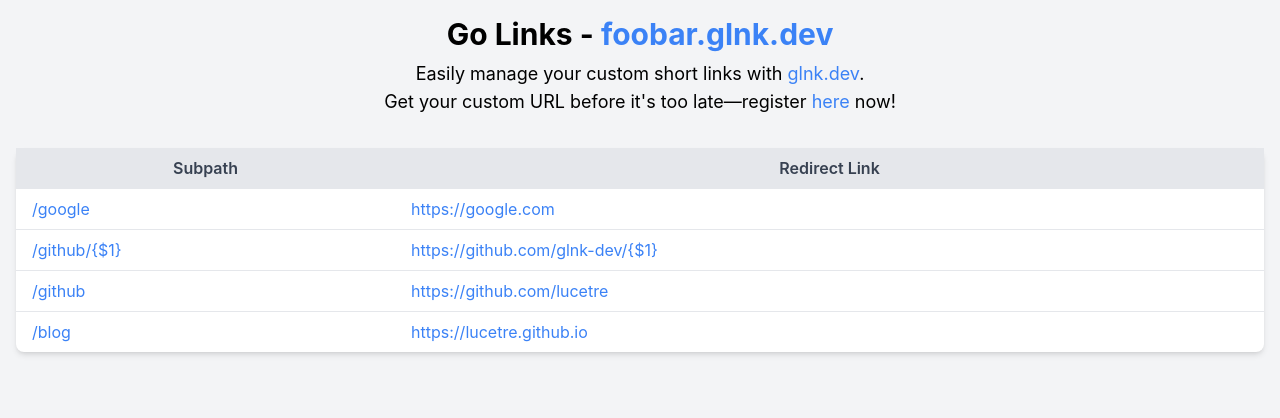
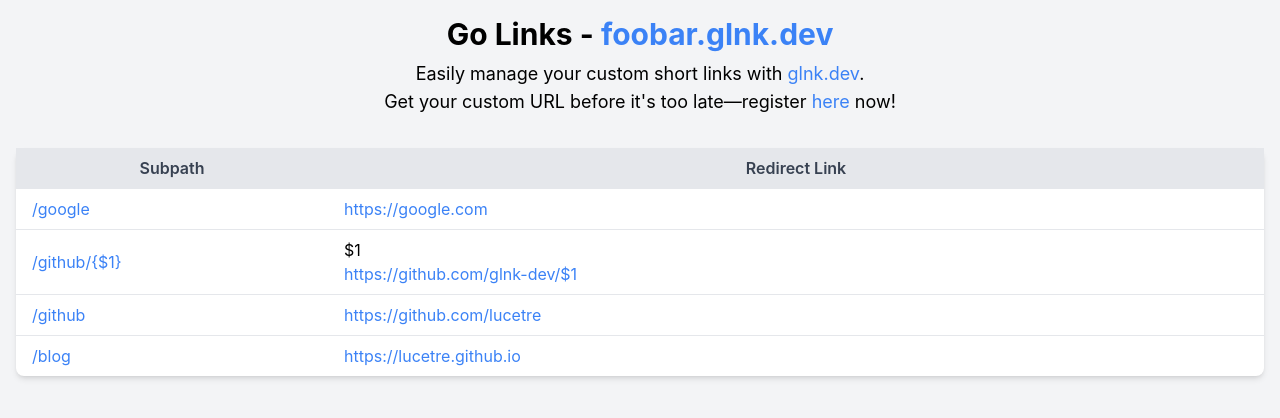
Before and after one commit to glnk-dev/webapp, a React (Create React App) app: page / in a window 1280 px wide. Shown: the top 418 px of the page. Built offline with nearby package versions, Linux system fonts and the light colour scheme.

Commit message:
refactor and add url generotor

```diff
--- a/src/App.js
+++ /dev/null
@@ -1,79 +0,0 @@
-import React, { useEffect, useState } from "react";
-import { Route, Routes, useLocation } from "react-router-dom";
-import RedirectComponent from "./components/RedirectComponent";
-import YAML from 'yaml'
-import "./App.css";
-
-import TablePage from "./components/TablePage";
-
-function App() {
-  const [redirectMap, setRedirectMap] = useState({});
-  const location = useLocation();
-
-  useEffect(() => {
-    const loadUrlMap = async () => {
-      const urlMap = await fetchUrlMap();
-      setRedirectMap(urlMap);
-    };
-    loadUrlMap();
-  }, []);
-
-  // Find the matching URL and replace dynamic segments
-  const getRedirectUrl = (pathname) => {
-    // Iterate through all paths in the redirectMap
-    for (const [pattern, url] of Object.entries(redirectMap)) {
-      // Convert pattern to regex, replacing '/{$1}' with a capturing group
-      const regexPattern = pattern.replace(/\/\{\$1\}/g, "/([^/]+)");
-      const regex = new RegExp(`^${regexPattern}$`);
-      const match = pathname.match(regex);
-
-      if (match) {
-        console.log(`Matched pattern: ${pattern}`);
-        console.log(`Redirect URL before replacement: ${url}`);
-        // Replace '{$1}' with the captured group
-        return url.replace("{$1}", match[1]);
-      }
-    }
-    return null;
-  };
-
-  // Utility function to trim trailing slash
-  const trimTrailingSlash = (path) => {
-    return path.replace(/\/$/, '');
-  };
-
-  const redirectUrl = getRedirectUrl(trimTrailingSlash(location.pathname));
-  return (
-    <Routes>
-      <Route path="/" element={<TablePage />} />
-      <Route
-        path="*"
-        element={
-          redirectUrl ? (
-            <RedirectComponent redirectUrl={redirectUrl} />
-          ) : (
-            <TablePage />
-          )
-        }
-      />
-    </Routes>
-  );
-}
-
-// Function to fetch URL map configuration
-const fetchUrlMap = async () => {
-  try {
-    const response = await fetch(`${process.env.PUBLIC_URL}/glnk.yaml`);
-    if (!response.ok) {
-      throw new Error("Network response was not ok");
-    }
-    // Fetch the YAML file content as plain text
-    const data = await response.text();
-    return YAML.parse(data);
-  } catch (error) {
-    console.error("Failed to fetch YAML:", error);
-    return {};
-  }
-};
-
-export default App;
--- /dev/null
+++ b/src/App.tsx
@@ -0,0 +1,41 @@
+import { Route, Routes, useLocation } from "react-router-dom";
+import RedirectComponent from "./components/RedirectComponent";
+import "./App.css";
+
+import TablePage from "./pages/TablePage";
+import { getRedirectUrl, trimTrailingSlash } from "./lib/utils";
+import { useQuery } from "@tanstack/react-query";
+import { fetchUrlMap } from "./api";
+
+function App() {
+  const location = useLocation();
+
+  const { data: redirectMap } = useQuery({
+    queryKey: ["url_map"],
+    queryFn: fetchUrlMap,
+    initialData: {},
+  });
+
+  const redirectUrl = getRedirectUrl(
+    redirectMap,
+    trimTrailingSlash(location.pathname)
+  );
+
+  return (
+    <Routes>
+      <Route path="/" element={<TablePage redirectMap={redirectMap} />} />
+      <Route
+        path="*"
+        element={
+          redirectUrl ? (
+            <RedirectComponent redirectUrl={redirectUrl} />
+          ) : (
+            <TablePage redirectMap={redirectMap} />
+          )
+        }
+      />
+    </Routes>
+  );
+}
+
+export default App;
--- /dev/null
+++ b/src/api/index.ts
@@ -0,0 +1,18 @@
+import YAML from "yaml";
+
+const baseUrl = process.env.PUBLIC_URL;
+
+export const fetchUrlMap = async () => {
+  try {
+    const response = await fetch(`${baseUrl}/glnk.yaml`);
+    if (!response.ok) {
+      throw new Error("Network response was not ok");
+    }
+    // Fetch the YAML file content as plain text
+    const data = await response.text();
+    return YAML.parse(data) as Record<string, string>;
+  } catch (error) {
+    console.error("Failed to fetch YAML:", error);
+    return {};
+  }
+};
--- a/src/components/RedirectComponent.js
+++ b/src/components/RedirectComponent.tsx
@@ -1,6 +1,8 @@
 import React, { useEffect } from "react";
 
-const RedirectComponent = ({ redirectUrl }) => {
+const RedirectComponent = (props: { redirectUrl: string }) => {
+  const { redirectUrl } = props;
+
   useEffect(() => {
     window.location.href = redirectUrl;
   }, [redirectUrl]);
--- /dev/null
+++ b/src/components/URLGenerator.tsx
@@ -0,0 +1,62 @@
+import { useState } from "react";
+
+const extractVariables = (template: string) => {
+  const pattern = /\{([^}]+)\}/g;
+  const extractedVars = [];
+  let match;
+  while ((match = pattern.exec(template)) !== null) {
+    extractedVars.push(match[1]);
+  }
+  return extractedVars;
+};
+
+const generateUrl = (template: string, varMap: Record<string, string>) => {
+  let result = template;
+  Object.entries(varMap).forEach(([key, value]) => {
+    result = result.replace(`{${key}}`, value);
+  });
+  return result;
+};
+
+const URLGenerator = (props: { template: string }) => {
+  const { template } = props;
+  const variables = extractVariables(template);
+
+  const [varMap, setVarMap] = useState(() => {
+    const ret: Record<string, string> = {};
+    variables.forEach((v) => {
+      ret[v] = v;
+    });
+    return ret;
+  });
+
+  const generatedUrl = generateUrl(template, varMap);
+  return (
+    <div>
+      {variables.map((v) => {
+        return (
+          <div>
+            <input
+              key={v}
+              value={varMap[v]}
+              placeholder={v}
+              onChange={(ev) => {
+                setVarMap((prev) => {
+                  return {
+                    ...prev,
+                    [v]: ev.target.value,
+                  };
+                });
+              }}
+            />
+          </div>
+        );
+      })}
+      <a href={generatedUrl} className="text-blue-500 hover:underline">
+        {generatedUrl}
+      </a>
+    </div>
+  );
+};
+
+export default URLGenerator;
--- a/src/index.js
+++ /dev/null
@@ -1,14 +0,0 @@
-import React from "react";
-import ReactDOM from "react-dom/client";
-import "./index.css";
-import App from "./App";
-import { BrowserRouter } from "react-router-dom";
-
-const root = ReactDOM.createRoot(document.getElementById("root"));
-root.render(
-  <React.StrictMode>
-    <BrowserRouter basename={process.env.PUBLIC_URL}>
-      <App />
-    </BrowserRouter>
-  </React.StrictMode>
-);
--- /dev/null
+++ b/src/index.tsx
@@ -0,0 +1,21 @@
+import React from "react";
+import ReactDOM from "react-dom/client";
+import "./index.css";
+import App from "./App";
+import { BrowserRouter } from "react-router-dom";
+import { QueryClient, QueryClientProvider } from "@tanstack/react-query";
+
+const rootElement = document.getElementById("root")!;
+const root = ReactDOM.createRoot(rootElement);
+
+const queryClient = new QueryClient();
+
+root.render(
+  <React.StrictMode>
+    <BrowserRouter basename={process.env.PUBLIC_URL}>
+      <QueryClientProvider client={queryClient}>
+        <App />
+      </QueryClientProvider>
+    </BrowserRouter>
+  </React.StrictMode>
+);
--- /dev/null
+++ b/src/lib/utils.ts
@@ -0,0 +1,26 @@
+// Find the matching URL and replace dynamic segments
+export const getRedirectUrl = (
+  redirectMap: Record<string, string>,
+  pathname: string
+) => {
+  // Iterate through all paths in the redirectMap
+  for (const [pattern, url] of Object.entries(redirectMap)) {
+    // Convert pattern to regex, replacing '/{$1}' with a capturing group
+    const regexPattern = pattern.replace(/\/\{\$1\}/g, "/([^/]+)");
+    const regex = new RegExp(`^${regexPattern}$`);
+    const match = pathname.match(regex);
+
+    if (match) {
+      console.log(`Matched pattern: ${pattern}`);
+      console.log(`Redirect URL before replacement: ${url}`);
+      // Replace '{$1}' with the captured group
+      return url.replace("{$1}", match[1]);
+    }
+  }
+  return null;
+};
+
+// Utility function to trim trailing slash
+export const trimTrailingSlash = (path: string) => {
+  return path.replace(/\/$/, "");
+};
--- a/src/components/TablePage.js
+++ b/src/pages/TablePage.tsx
@@ -1,27 +1,17 @@
-import React, { useEffect, useState } from "react";
-import YAML from 'yaml'
+import URLGenerator from "../components/URLGenerator";
 
-const TablePage = () => {
-  const [links, setLinks] = useState([]);
+const TablePage = (props: { redirectMap: Record<string, string> }) => {
+  const { redirectMap } = props;
+
   const glnkUsername = process.env.REACT_APP_GLNK_USERNAME || "defaultUsername";
   const publicUrl = process.env.PUBLIC_URL || "";
 
-  useEffect(() => {
-    const urlMapFile = `${process.env.PUBLIC_URL}/glnk.yaml`;
-    // Fetch the YAML file from the public directory
-    fetch(urlMapFile)
-      .then((response) => response.text())
-      .then((data) => {
-        // Convert YAML to array of objects for easier table rendering
-        const objArray = Object.entries(YAML.parse(data))
-        const linkArray = objArray.map(([key, value]) => ({
-          subpath: key,
-          redirectLink: value,
-        }));
-        setLinks(linkArray);
-      })
-      .catch((error) => console.error("Error fetching URL map:", error));
-  }, []);
+  const links = Object.entries(redirectMap).map(([key, value]) => {
+    return {
+      subpath: key,
+      redirectLink: value,
+    };
+  });
 
   return (
     <div className="App container mx-auto p-4 bg-gray-100">
@@ -54,7 +44,7 @@ const TablePage = () => {
       <table className="min-w-full bg-white shadow-md rounded-lg">
         <thead>
           <tr>
-            <th className="py-2 px-4 bg-gray-200 font-semibold text-gray-700">
+            <th className="py-2 px-4 bg-gray-200 font-semibold text-gray-700 w-1/4">
               Subpath
             </th>
             <th className="py-2 px-4 bg-gray-200 font-semibold text-gray-700">
@@ -74,12 +64,7 @@ const TablePage = () => {
                 </a>
               </td>
               <td className="border-t py-2 px-4">
-                <a
-                  href={redirectLink}
-                  className="text-blue-500 hover:underline"
-                >
-                  {redirectLink}
-                </a>
+                <URLGenerator template={redirectLink} />
               </td>
             </tr>
           ))}
```
Also changed, not shown: package.json (+11 -1 lines), tsconfig.json (added, +20 -0 lines), 1 other file (tests, documents, lock files or other folders).
